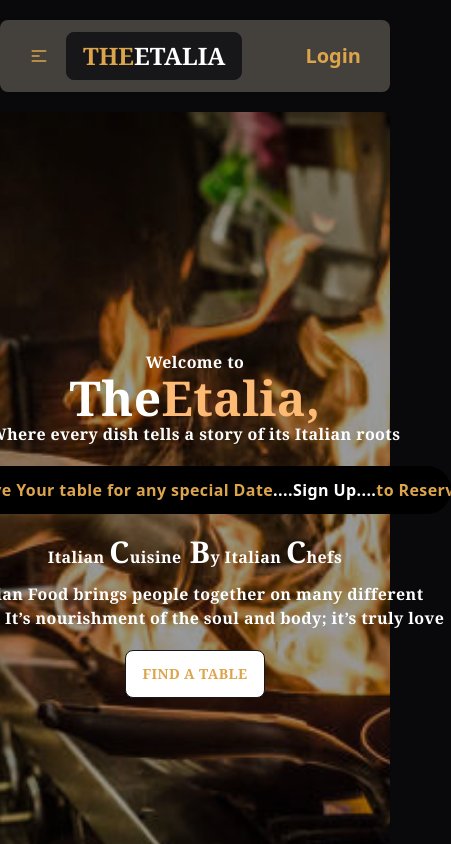
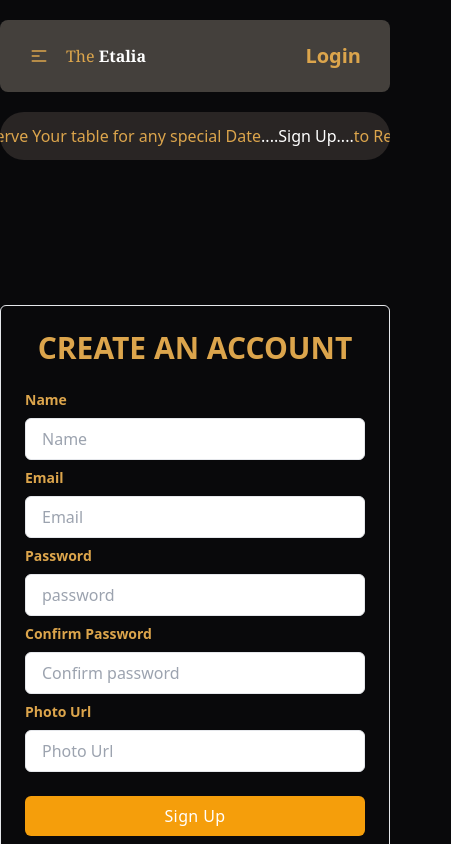
Before and after one commit to Shanto57575/chef-hunter, a React (Vite) app: page /register in a window 390 px wide. Shown: the top 844 px of the page, 451 px wide, since content can reach past the window. Built offline with nearby package versions, Linux system fonts and the light colour scheme; no server answers.

Commit message:
alhamdulillah done finally

```diff
--- a/src/components/Banner/Banner.jsx
+++ b/src/components/Banner/Banner.jsx
@@ -1,7 +1,7 @@
 /* eslint-disable no-unused-vars */
 import React from "react";
 import Marquee from "react-fast-marquee";
-import bannerImage from "../../assets/banner1.jpg"; // Import your image file
+import bannerImage from "../../assets/italianFood.jpg"; // Import your image file
 
 const Banner = () => {
 	return (
@@ -18,7 +18,7 @@ const Banner = () => {
 				<div className="font-bold tracking-wide text-center">
 					<div className="text-base text-white">
 						<span className="font-serif">Welcome to</span>
-						<h1 className="text-5xl text-white font-serif">
+						<h1 className="lg:text-5xl text-white font-serif">
 							<span className="text-white font-extrabold">The</span>
 							<span className="text-orange-300 font-extrabold">Etalia,</span>
 						</h1>
@@ -27,15 +27,12 @@ const Banner = () => {
 							Where every dish tells a story of its Italian roots
 						</span>
 					</div>
-					<Marquee
-						speed={100}
-						className="text-base rounded-full my-5 bg-black p-3"
-					>
+					{/* <Marquee speed={100} className="text-base bg-black p-3 w-[40%] my-5">
 						<span className="text-white">....Sign Up....</span>
 						to Reserve Your table for any special Date
 						<span className="text-white">....Sign Up....</span>
 						to Reserve Your table for any special Date
-					</Marquee>
+					</Marquee> */}
 					<div>
 						<div className="text-base font-serif">
 							<span className="text-white">
--- a/src/components/ChefCard/ChefCard.jsx
+++ b/src/components/ChefCard/ChefCard.jsx
@@ -6,7 +6,7 @@ import Chefs from "./Chefs";
 const ChefCard = () => {
 	const [chefs, setChefs] = useState(null);
 	useEffect(() => {
-		fetch("http://localhost:5000/chef")
+		fetch("https://chief-recipe-hunter-server-shanto57575.vercel.app/chef")
 			.then((res) => res.json())
 			.then((data) => setChefs(data));
 	}, []);
--- a/src/components/Navbar/Header.jsx
+++ b/src/components/Navbar/Header.jsx
@@ -59,7 +59,7 @@ const Header = () => {
 						)}
 					</ul>
 				</div>
-				<h1 className="text-2xl font-serif btn">
+				<h1 className="md:text-2xl font-serif md:btn">
 					{" "}
 					The <span className="text-white font-extrabold">Etalia</span>
 				</h1>
--- a/src/components/Register/Register.jsx
+++ b/src/components/Register/Register.jsx
@@ -5,7 +5,7 @@ import { getAuth } from "firebase/auth";
 import app from "../../Firebase/firebase.config";
 import { Link } from "react-router-dom";
 import { AuthContext } from "../../Provider/AuthProvider";
-import Banner from "../Banner/Banner";
+import Marquee from "react-fast-marquee";
 
 const auth = getAuth(app);
 const user = auth.currentUser;
@@ -61,7 +61,16 @@ const Register = () => {
 	};
 	return (
 		<div>
-			<Banner></Banner>
+			<Marquee
+				speed={100}
+				className="text-base rounded-full bg-stone-800 p-3 w-[40%] my-5"
+			>
+				<span className="text-white">....Sign Up....</span>
+				to Reserve Your table for any special Date
+				<span className="text-white">....Sign Up....</span>
+				to Reserve Your table for any special Date
+			</Marquee>
+
 			<div className="relative flex flex-col justify-center min-h-screen overflow-hidden my-10">
 				<div className="w-full p-6 m-auto border rounded-md shadow-xl lg:max-w-xl">
 					<h1 className="text-3xl font-semibold text-center  uppercase">
--- a/src/main.jsx
+++ b/src/main.jsx
@@ -45,7 +45,9 @@ const router = createBrowserRouter([
 					</PrivateRoute>
 				),
 				loader: ({ params }) =>
-					fetch(`http://localhost:5000/chef/${params.id}`),
+					fetch(
+						`https://chief-recipe-hunter-server-shanto57575.vercel.app/chef/${params.id}`
+					),
 			},
 			{
 				path: "/showRecipe",
```
